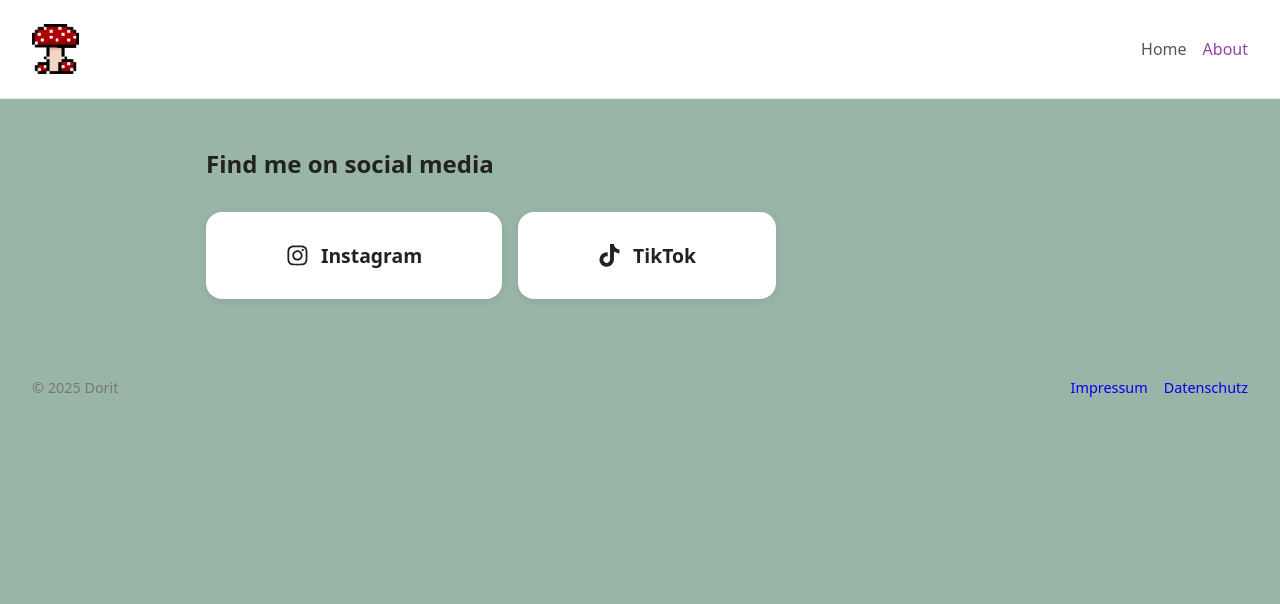
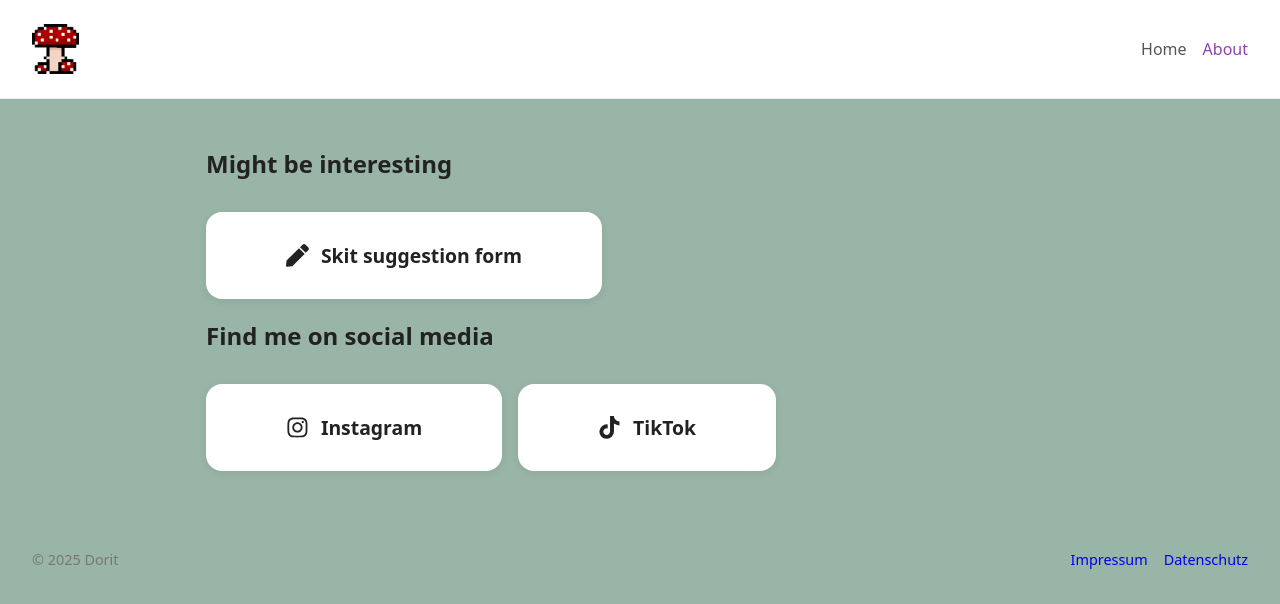
Before and after one commit to magicM00nchild/myPage, a React (Vite) app: page /about in a window 1280 px wide. Shown: the top 604 px of the page. Built offline with nearby package versions, Linux system fonts and the light colour scheme.

Commit message:
Add new link to About page to skit suggestion form. Therefore add new section with iteresting links

```diff
--- a/src/pages/About.tsx
+++ b/src/pages/About.tsx
@@ -1,7 +1,11 @@
 import Card from "../components/Card";
-import { FaInstagram, FaTiktok } from "react-icons/fa";
+import { FaInstagram, FaTiktok, FaPen } from "react-icons/fa";
 
 export default function About() {
+
+  const differntLinks = [
+    { title: "Skit suggestion form", url: "https://forms.gle/LgR13Va5MVaHTBka6", icon: <FaPen />}
+  ]
 
   const socialLinks = [
     { title: "Instagram", url: "https://www.instagram.com/magic_m00nchild/", icon: <FaInstagram /> },
@@ -10,6 +14,12 @@ export default function About() {
 
   return (
     <section className="about">
+      <h2>Might be interesting</h2>
+      <div className="cards-container">
+        {differntLinks.map((link) => (
+          <Card key={link.title} title={link.title} url={link.url} icon={link.icon} />
+        ))}
+      </div>
       <h2>Find me on social media</h2>
       <div className="cards-container">
         {socialLinks.map((link) => (
```
